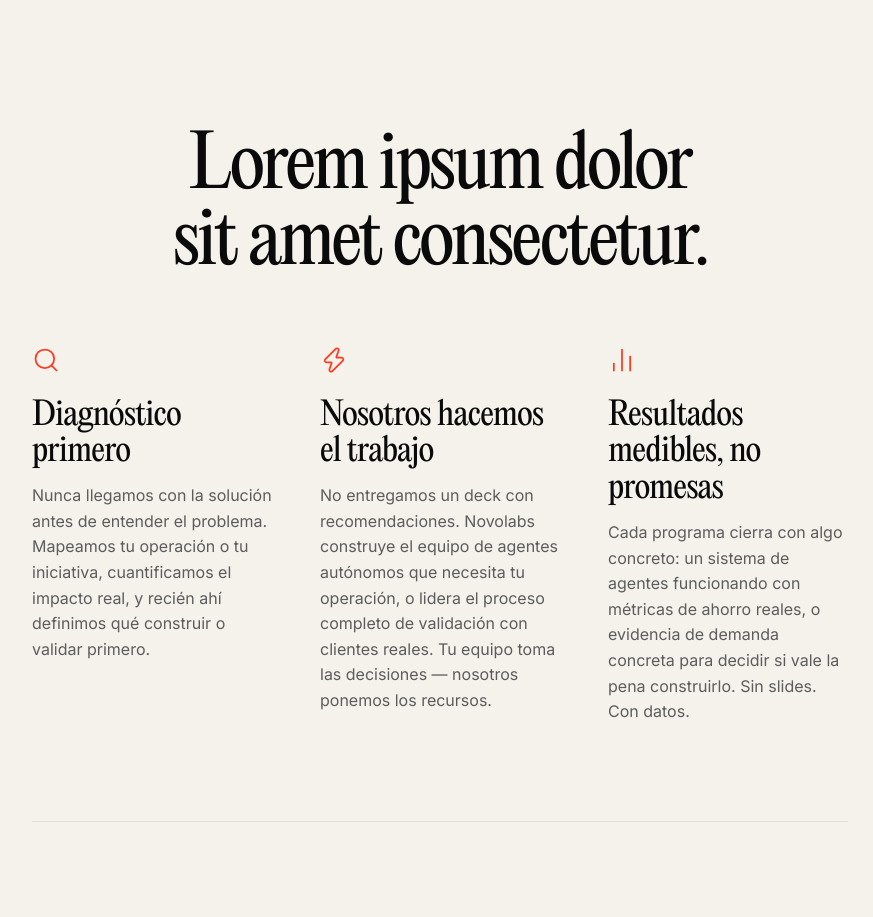
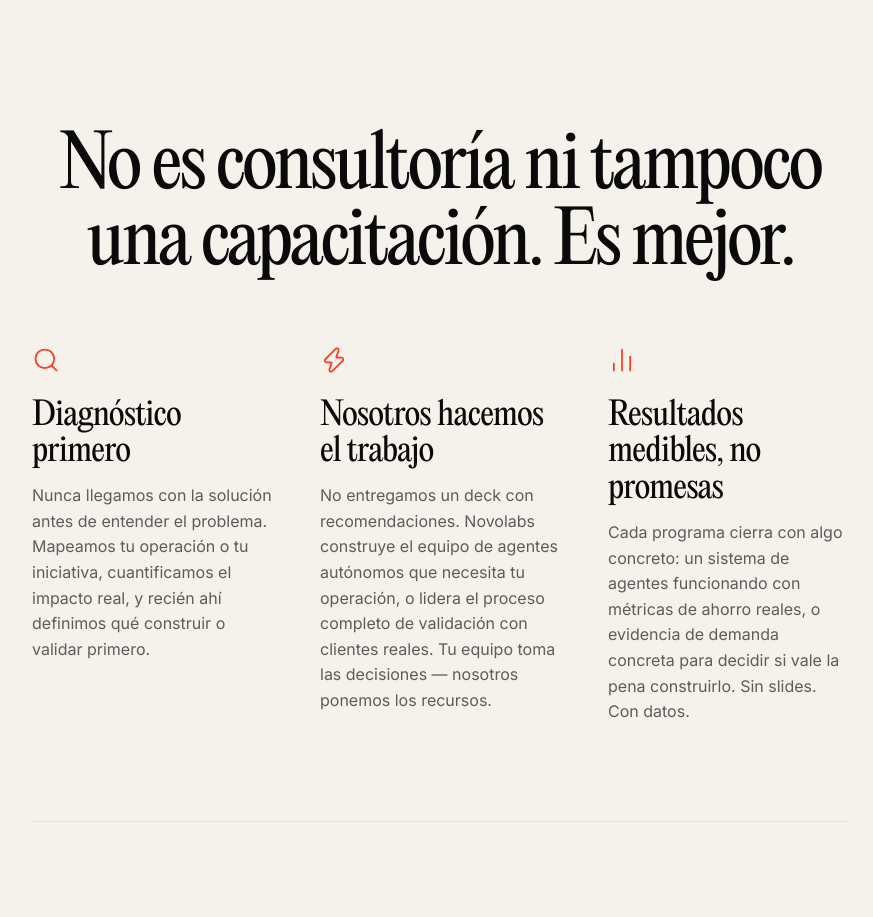
Before and after one commit to dami-novolabs/landingb2b, a Next.js app: page / in a window 1280 px wide. Shown: the part 1380-2297 px from the top of the page, without its empty margins (200-1073 px from the left). Built offline with nearby package versions, Linux system fonts and the light colour scheme.

Commit message:
feat: update header text in WhyNovoLabs component to clarify purpose
Co-authored-by: Dami <102418453+dami-novolabs@users.noreply.github.com>

```diff
--- a/src/components/landing/WhyNovoLabs.tsx
+++ b/src/components/landing/WhyNovoLabs.tsx
@@ -40,7 +40,7 @@ export default function WhyNovoLabs() {
         {/* Centred display-xl header, no eyebrow */}
         <div className="mb-16 text-center">
           <h2 className="mx-auto font-display text-[48px] leading-[1.05] tracking-[-0.04em] text-balance text-novo-black md:text-[72px]">
-            Lorem ipsum dolor sit amet consectetur.
+            No es consultoría ni tampoco una capacitación. Es mejor.
           </h2>
         </div>
 
```
